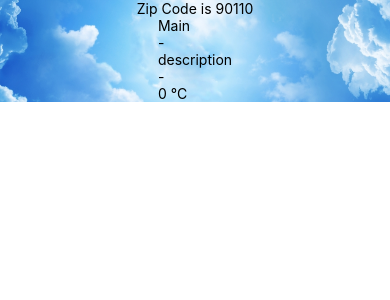
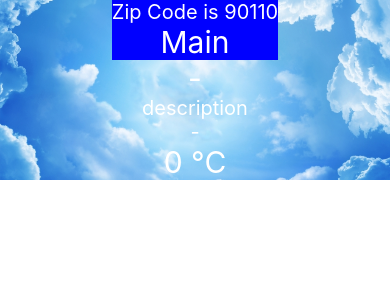
Before and after one commit to 6210110081/3SA04-React-Native, a React Native app: screen / in a window 390 px wide. Shown: the top 300 px of the page. Built offline with nearby package versions, Linux system fonts and the light colour scheme.

Commit message:
chalenge

```diff
--- a/components/ForeCast.js
+++ b/components/ForeCast.js
@@ -1,24 +1,39 @@
 import React from 'react'
 import { StyleSheet, Text, View } from 'react-native'
 
+import Constants from 'expo-constants'
+
 export default function Forecast(props) {
     return (
-        <View>
-            <Text style={styles.textWeather}>Main</Text>
-            <Text style={styles.textWeather}>{props.main}</Text>
-            <Text style={styles.textWeather}>description</Text>
-            <Text style={styles.textWeather}>{props.description}</Text>
-            <Text style={styles.textWeather}>{props.temp} °C</Text>
-            <Text style={styles.underTextWeather}></Text>
+        <View style={styles.underTextWeather}>
+            <Text style={styles.textMain}>Main</Text>
+            <Text style={styles.textMain}>{props.main}</Text>
+            <Text style={styles.textDescription}>description</Text>
+            <Text style={styles.textDescription}>{props.description}</Text>
+            <Text style={styles.textC}>{props.temp} °C</Text>
         </View>
     )
 }
 
 const styles = StyleSheet.create({
-    textWeather: {
-        // flex: 1
+    textMain: {
+        paddingTop:Constants.statusBarHeight,
+        fontSize: 30,
+        color: 'white',
+        textAlign: 'center'
+    },
+    textDescription: {
+        fontSize: 20,
+        color: 'white',
+        textAlign: 'center'
+    },
+    textC: {
+        fontSize: 30,
+        color: 'white',
+        textAlign: 'center'
     },
     underTextWeather: {
-        // flex: 4
+        flex:1,
+        justifyContent: 'space-between'
     }
 })
--- a/components/Weather.js
+++ b/components/Weather.js
@@ -1,8 +1,9 @@
 import React, { useState } from 'react'
-import { ImageBackground, StyleSheet, Text } from 'react-native'
+import { ImageBackground, StyleSheet, Text, View } from 'react-native'
 import Forecast from './ForeCast'
 
 import Constants from 'expo-constants';
+import { Colors } from 'react-native/Libraries/NewAppScreen';
 
 export default function Weather(props) {
     const [forecastInfo, setForecastInfo] = useState({
@@ -12,8 +13,11 @@ export default function Weather(props) {
     })
     return (
         <ImageBackground source={require('../bg.jpg')} style={styles.backdrop}>
-            <Text>Zip Code is {props.zipCode}</Text>
-            <Forecast {...forecastInfo} />
+            <View style={styles.view}>
+                <Text style={styles.zipcodeText}>Zip Code is {props.zipCode}</Text>
+                <Forecast {...forecastInfo} />
+            </View>
+            <View style={styles.empty}></View>
         </ImageBackground>
     )
 }
@@ -25,10 +29,16 @@ const styles = StyleSheet.create({
         height: '100%',
     },
     zipcodeText: {
-        flex: 1,
-        justifyContent: 'space-between',
-        textAlignVertical: 'center',
-        fontSize: 30,
+        fontSize: 20,
         color: 'white'
     },
+    view: {
+        textAlignVertical:'auto',
+        paddingTop: Constants.statusBarHeight,
+        flex: 1,
+        backgroundColor:'blue'
+    },
+    empty: {
+        flex: 2
+    }
 })
```
